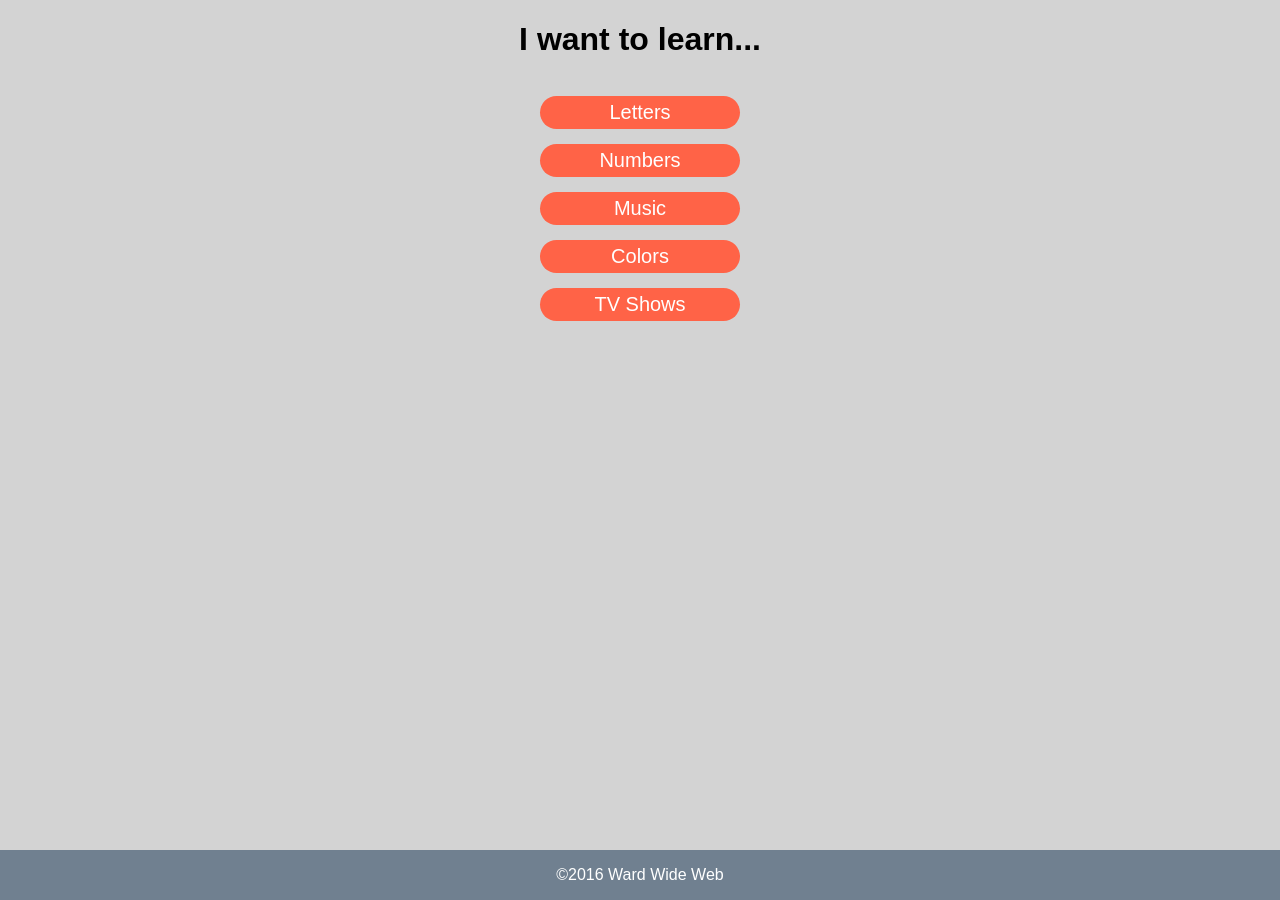
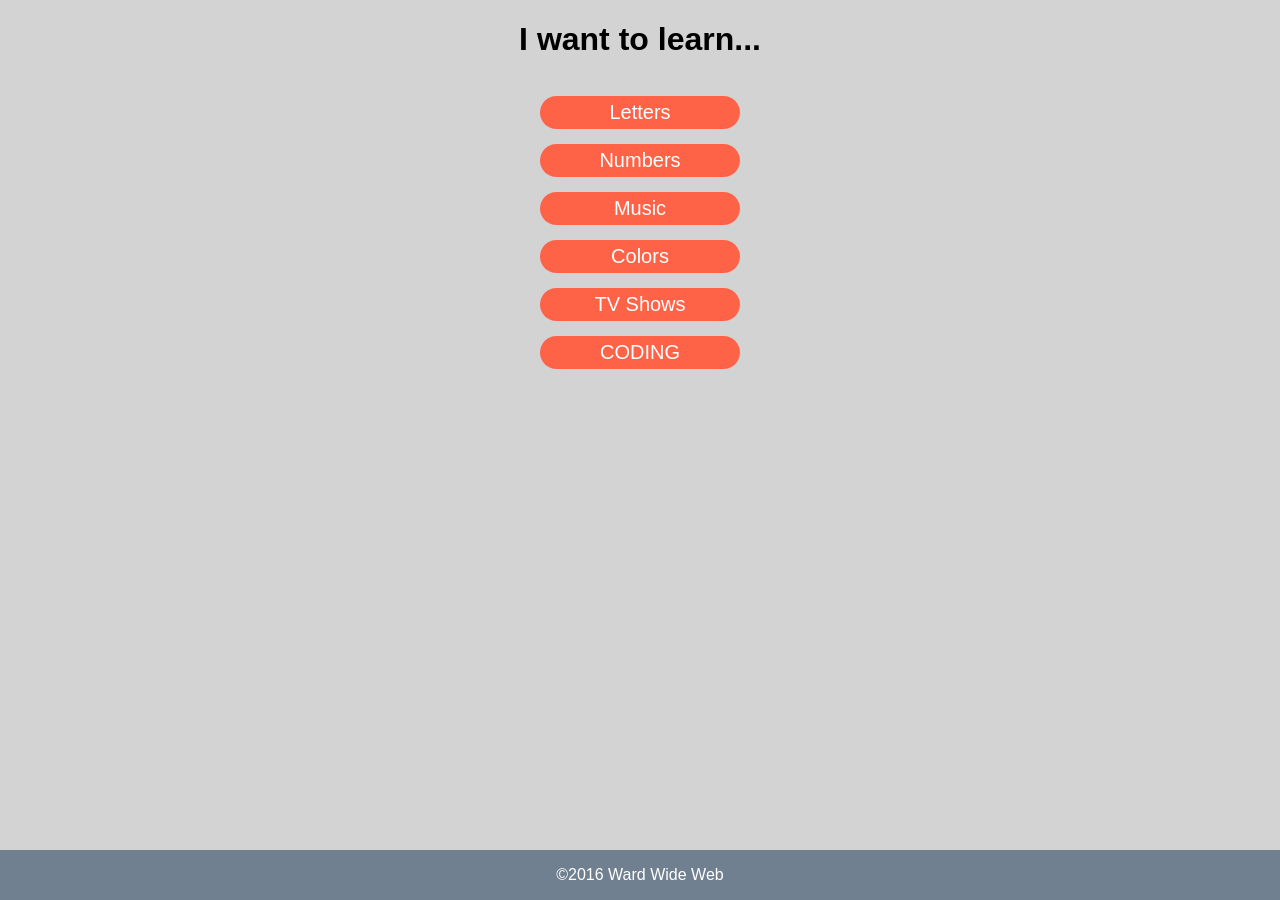
Before and after one commit to peterplays/silas-website, a Jekyll site: the page index.html, which Jekyll copies as it is, in a window 1280 px wide. Built offline with Jekyll 4.4.1, drawn with Linux system fonts in a browser that asks for light colours.

Commit message:
Update index.html
Add coding cheat sheet link

```diff
--- a/index.html
+++ b/index.html
@@ -20,6 +20,7 @@
 					<li><a href="SilasMusic.html">Music</a></li>
 					<li><a href="SilasColors.html">Colors</a></li>
 					<li><a href="SilasShows.html">TV Shows</a></li>
+			                <li><a href="<li><a href="https://www.dropbox.com/s/evc6ul8bugks66b/coding-cheat-sheet.md?dl=0">CODING</a></li>
 				</ul>
 				</nav>
 			</header>
```
